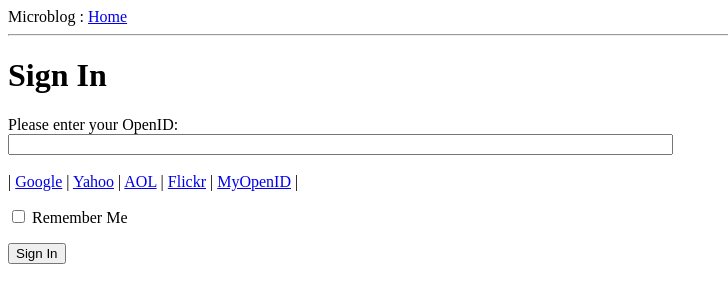
After one commit to peachbupt/Lab, a Flask app: page /login in a window 1280 px wide. The commit adds this page. Shown: the top 303 px of the page, without its empty margins (0-728 px from the left). Run offline with Flask 2, Linux system fonts and the light colour scheme.

Commit message:
[microblog] - Part III: Web Forms

```diff
--- a/microblog/app/__init__.py
+++ b/microblog/app/__init__.py
@@ -1,5 +1,6 @@
 from flask import Flask
 
 app = Flask(__name__)
+app.config.from_object('config')
 
 from app import views
--- /dev/null
+++ b/microblog/app/forms.py
@@ -0,0 +1,7 @@
+from flask_wtf import Form
+from wtforms import StringField, BooleanField
+from wtforms.validators import DataRequired
+
+class LoginForm(Form):
+    openid = StringField('openid', validators=[DataRequired()])
+    remember_me = BooleanField("remember_me", default = False)
--- a/microblog/app/templates/base.html
+++ b/microblog/app/templates/base.html
@@ -9,6 +9,17 @@
     <body>
         <div>Microblog : <a href = "/index">Home</a></div>
         <hr>
+        {% with messages = get_flashed_messages() %}
+            {% if messages%}
+                <ul>
+                    {% for message in messages%}
+                        <li>
+                            {{message}}
+                        </li>
+                    {% endfor %}
+                </ul>
+            {% endif %}
+        {% endwith%}
         {% block content %}
         {% endblock%}
     </body>
--- /dev/null
+++ b/microblog/app/templates/login.html
@@ -0,0 +1,36 @@
+<!-- extend from base layout-->
+{% extends "base.html" %}
+
+{% block content %}
+    <script type="text/javascript">
+    function set_openid(openid, pr)
+    {
+        u = openid.search('<username>')
+        if (u != -1)
+        {
+            user = prompt("Enter your" + pr + "username:")
+            openid = openid.substr(0, u) + user
+        }
+        form = document.forms['login']
+        form.elements['openid'].value = openid
+    }
+    </script>
+    <h1>Sign In</h1>
+    <form action ="" method = "post" name = "login">
+        {{ form.hidden_tag() }}
+        <p>
+            Please enter your OpenID:<br>
+            {{ form.openid(size = 80) }}<br>
+            {% for error in form.openid.errors %}
+                <span style = "color: red;">
+                    [{{error}}]
+                </span>
+            {% endfor%} <br>
+            |{% for pr in providers %}
+                <a href="javascript:set_openid('{{ pr.url }}', '{{ pr.name }}');">{{ pr.name }}</a> |
+            {% endfor %}
+        </p>
+        <p> {{ form.remember_me }} Remember Me </p>
+        <p><input type = "submit" value = "Sign In"></p>
+    </form>
+{% endblock %}
--- a/microblog/app/views.py
+++ b/microblog/app/views.py
@@ -1,5 +1,6 @@
-from flask import render_template
+from flask import render_template, flash, redirect
 from app import app
+from .forms import LoginForm
 
 @app.route('/')
 @app.route('/index')
@@ -19,3 +20,15 @@ def index():
         title = "Home",
         user = user,
         posts = posts)
+
+@app.route('/login', methods = ['GET', 'POST'])
+def login():
+    form = LoginForm()
+    if form.validate_on_submit():
+        flash('Login requested for OpenID = %s, remember_me = %s' %
+            (form.openid.data, str(form.remember_me.data)))
+        return redirect('/index')
+    return render_template('login.html',
+        title = "Sign In",
+        form = form,
+        providers = app.config['OPENID_PROVIDERS'])
```
Also changed, not shown: microblog/config.py (added, +9 -0 lines).
